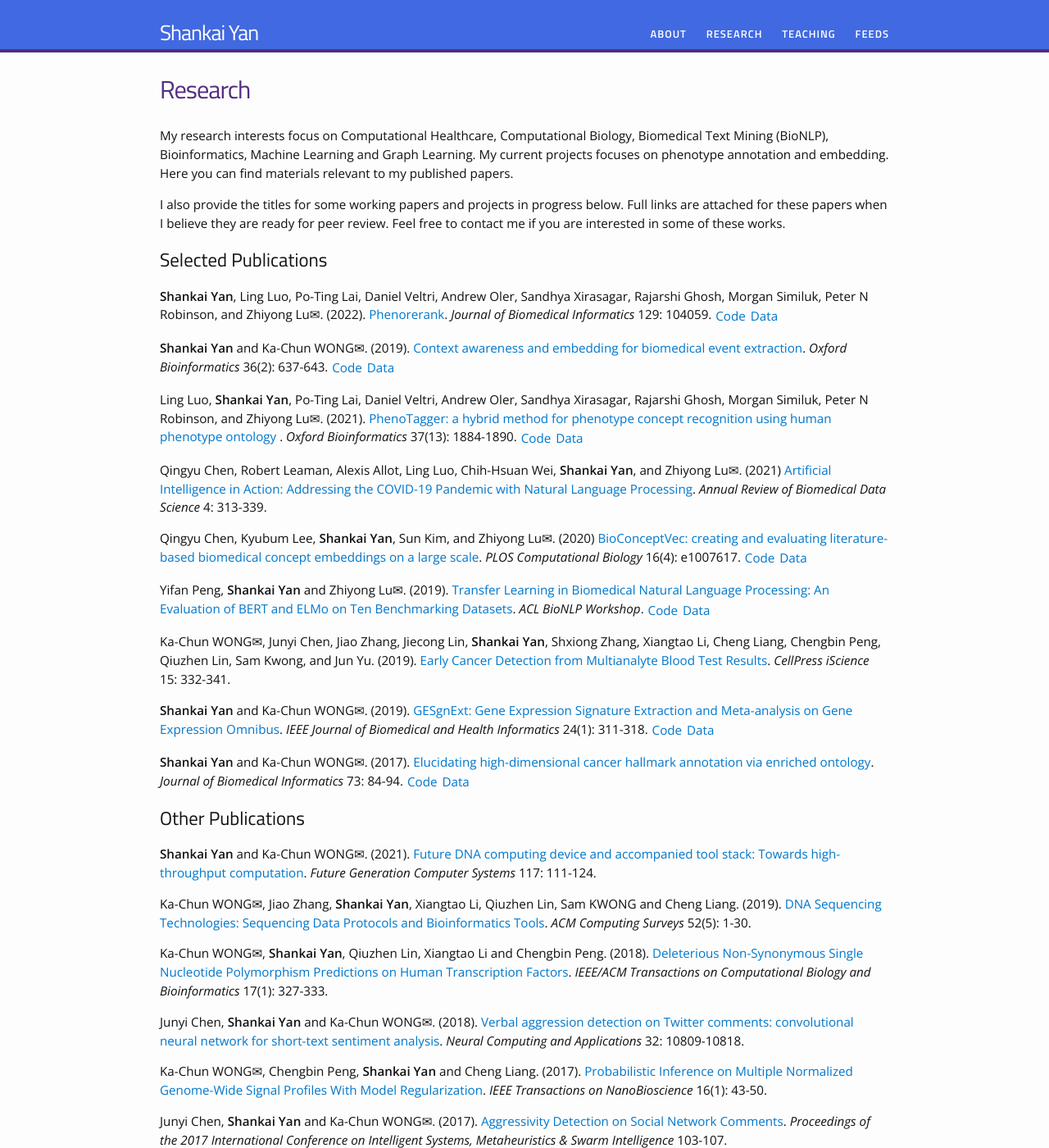
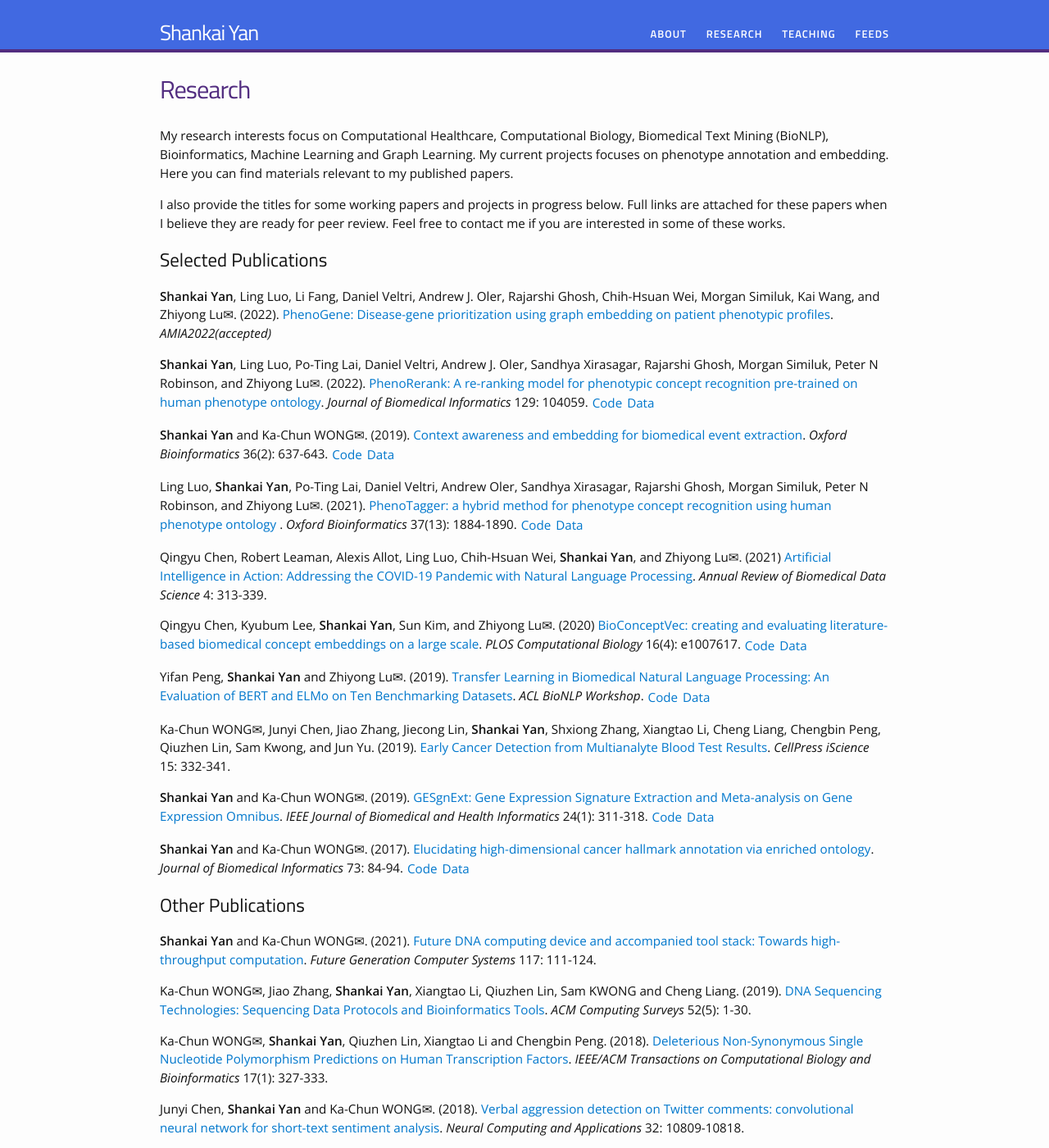
Before and after one commit to cskyan/cskyan.github.io, a Jekyll site: the page built from research.md, in a window 1280 px wide and 1400 px high. Shown: the whole window at 82% size. Built offline with Jekyll 4.4.1, drawn with Linux system fonts in a browser that asks for light colours; nearby versions of some CDN libraries; some web fonts are replaced; a style sheet for code colours, icons or effects is not loaded; some of the changed text lies outside the part shown.

Commit message:
Update publications

```diff
--- a/research.md
+++ b/research.md
@@ -13,7 +13,9 @@ I also provide the titles for some working papers and projects in progress below
 
 ## Selected Publications
 
-**Shankai Yan**, Ling Luo, Po-Ting Lai, Daniel Veltri, Andrew Oler, Sandhya Xirasagar, Rajarshi Ghosh, Morgan Similuk, Peter N Robinson, and Zhiyong Lu✉. (2022). [Phenorerank](https://doi.org/10.1016/j.jbi.2022.104059). *Journal of Biomedical Informatics* 129: 104059. [Code](https://github.com/ncbi-nlp/PhenoRerank){: .tag} [Data](https://data.mendeley.com/datasets/v4t59p8w4z){: .tag}
+**Shankai Yan**, Ling Luo, Li Fang, Daniel Veltri, Andrew J. Oler, Rajarshi Ghosh, Chih-Hsuan Wei, Morgan Similuk, Kai Wang, and Zhiyong Lu✉. (2022). [PhenoGene: Disease-gene prioritization using graph embedding on patient phenotypic profiles](https://doi.org/). *AMIA2022(accepted)*
+
+**Shankai Yan**, Ling Luo, Po-Ting Lai, Daniel Veltri, Andrew J. Oler, Sandhya Xirasagar, Rajarshi Ghosh, Morgan Similuk, Peter N Robinson, and Zhiyong Lu✉. (2022). [PhenoRerank: A re-ranking model for phenotypic concept recognition pre-trained on human phenotype ontology](https://doi.org/10.1016/j.jbi.2022.104059). *Journal of Biomedical Informatics* 129: 104059. [Code](https://github.com/ncbi-nlp/PhenoRerank){: .tag} [Data](https://data.mendeley.com/datasets/v4t59p8w4z){: .tag}
 
 **Shankai Yan** and Ka-Chun WONG✉. (2019). [Context awareness and embedding for biomedical event extraction](https://doi.org/10.1093/bioinformatics/btz607). *Oxford Bioinformatics* 36(2): 637-643. [Code](https://github.com/cskyan/evntextrc){: .tag} [Data](https://data.mendeley.com/datasets/mr39zgc7y5){: .tag}
 
@@ -47,5 +49,9 @@ Ka-Chun WONG✉, Chengbin Peng, **Shankai Yan** and Cheng Liang. (2017). [Probab
 Junyi Chen, **Shankai Yan** and Ka-Chun WONG✉. (2017). [Aggressivity Detection on Social Network Comments](https://doi.org/10.1145/3059336.3059348). *Proceedings of the 2017 International Conference on Intelligent Systems, Metaheuristics & Swarm Intelligence* 103-107.
 
 
+## Abstracts
+**Shankai Yan**, Kathleen Steinhofel, Paul Bates, Mariam Molokhia. (2018). Novel HLA Subclass Clustering methods to characterize Liver Toxicity Phenotype. *ACPE 2018*. (talk)
+
+
 ## Working Papers and Projects in Progress
 Fine-grained Phenotype Concept Recognition & Phenotype Embedding & Phenotype-driven Gene/Disease Prioritization & Graph-embedding-based Linkage Analysis and Association Study
```
Also changed, not shown: about.md (+1 -1 lines).
